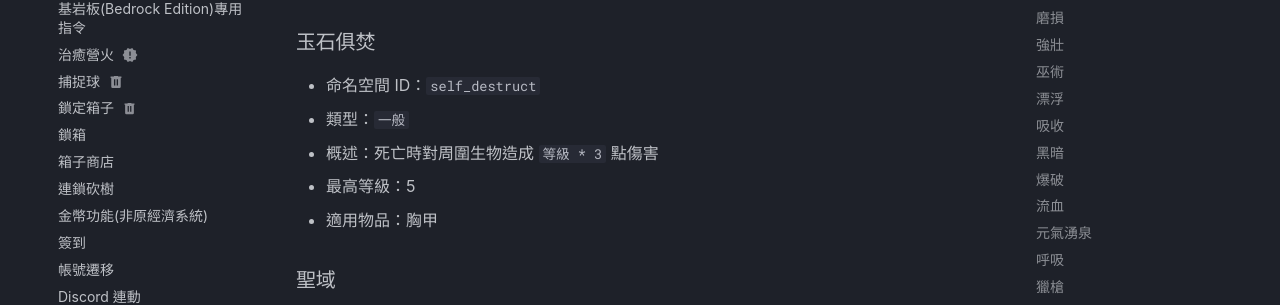
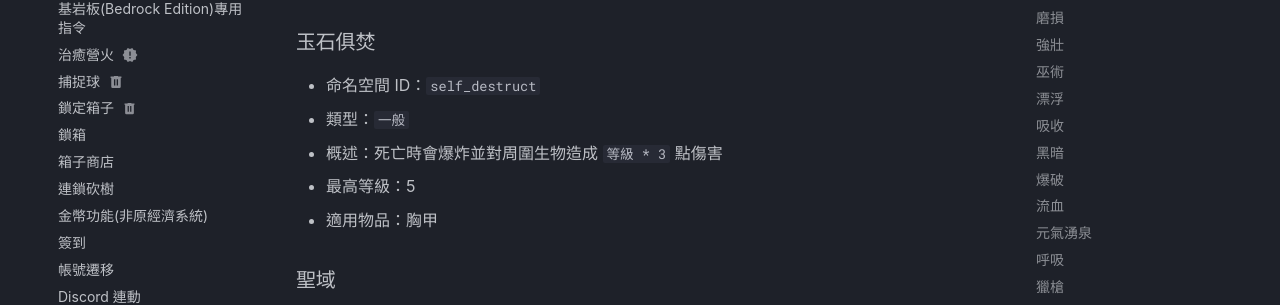
Before and after one commit to milkteamc/wiki, an MkDocs documentation site: the page built from docs/功能清單/enchantlist.md, in a window 1280 px wide and 900 px high, scrolled down 10046 px. Shown: the part 117-422 px from the top of the window. Built offline with MkDocs 1.6.1 and Material for MkDocs 9.7.7, drawn with Linux system fonts in a browser that asks for light colours; some web fonts are replaced; plug-ins that fetch from the network failed and are left out; comment, search, counter and statistics services are not loaded.

Commit message:
fix: 「玉石俱焚」附魔說明

```diff
--- a/docs/功能清單/enchantlist.md
+++ b/docs/功能清單/enchantlist.md
@@ -294,7 +294,7 @@
 ### 玉石俱焚
 - 命名空間 ID：`self_destruct`
 - 類型：`一般`
-- 概述：死亡時對周圍生物造成 `等級 * 3` 點傷害
+- 概述：死亡時會爆炸並對周圍生物造成 `等級 * 3` 點傷害
 - 最高等級：5
 - 適用物品：胸甲
 
```
